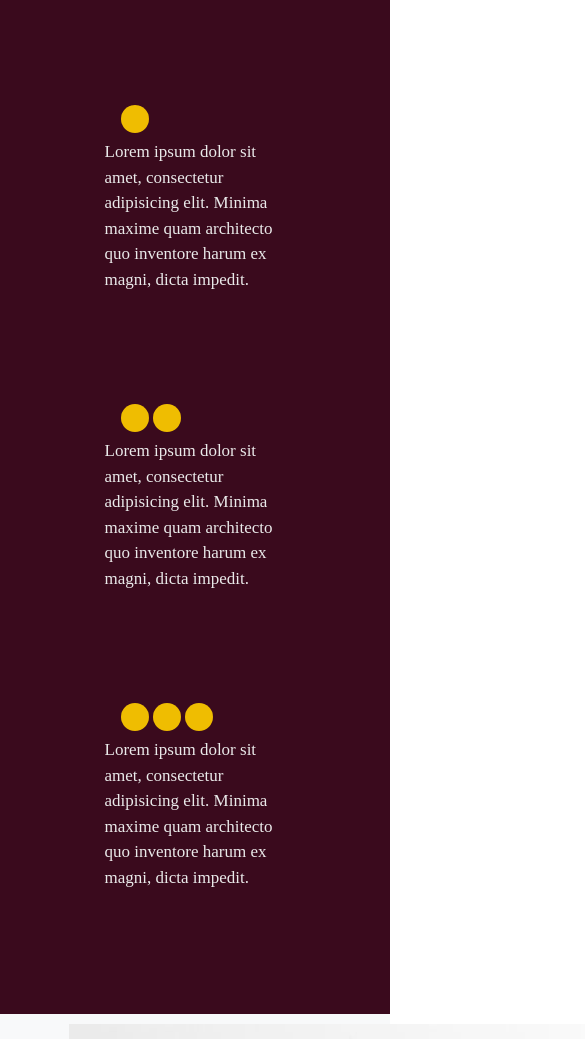
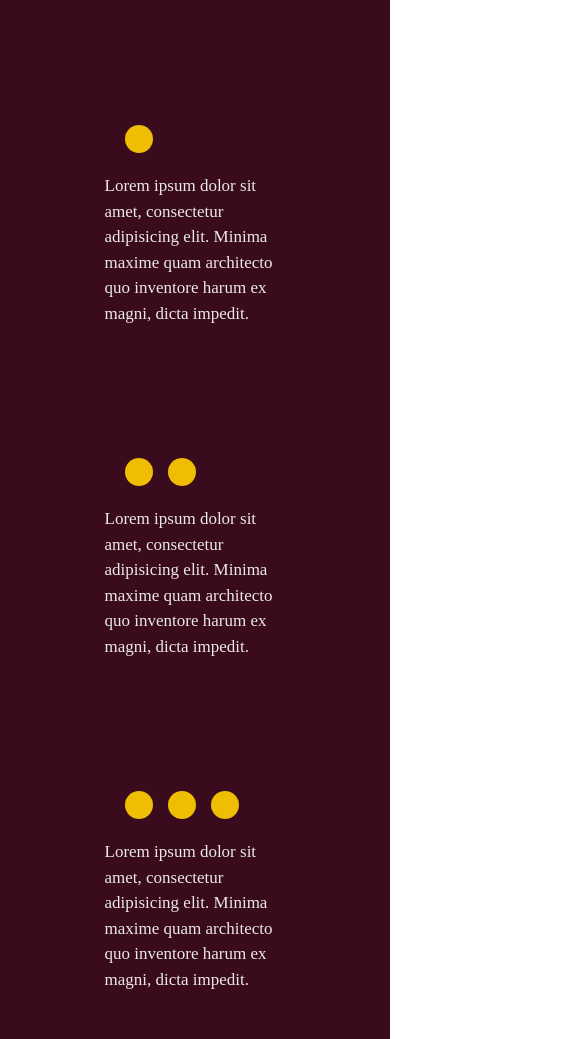
Before and after one commit to LindaOuer/WorkshopMaquetteN1-Complete-, a plain HTML site: page index.html in a window 390 px wide. Shown: the part 403-1442 px from the top of the page, 585 px wide, since content can reach past the window. Drawn offline with nearby package versions, Linux system fonts and the light colour scheme.

```diff
--- a/css/style.css
+++ b/css/style.css
@@ -108,12 +108,23 @@ header.masthead {
   font-family: "Lacuna";
 }
 
+.dot-container {
+  display: flex;
+  flex-wrap: wrap;
+  flex-direction: row;
+  column-gap: 15px;
+  padding: 20px;
+}
+
 .dot {
   width: 28px;
   height: 28px;
   background-color: #efbd01;
   border-radius: 50%;
-  display: inline-block;
+}
+
+.team-member img {
+  width: 100%;
 }
 
 .text-container-2 {
--- a/index.html
+++ b/index.html
@@ -63,10 +63,10 @@
 
     <header class="masthead"></header>
     <section class="page-section">
-      <div class="container1 ">
+      <div class="container1">
         <div class="container-content row text-left">
           <div class="col-sm p-5">
-            <span class="p-3">
+            <span class="dot-container">
               <span class="dot"></span>
             </span>
             <p class="text-container">
@@ -76,7 +76,7 @@
             </p>
           </div>
           <div class="col-sm p-5">
-            <span class="p-3">
+            <span class="dot-container">
               <span class="dot"></span>
               <span class="dot"></span>
             </span>
@@ -87,7 +87,7 @@
             </p>
           </div>
           <div class="col-sm p-5">
-            <span class="p-3">
+            <span class="dot-container">
               <span class="dot"></span>
               <span class="dot"></span>
               <span class="dot"></span>
@@ -106,7 +106,7 @@
         <div class="row text-left">
           <div class="col-md-6">
             <div class="team-member">
-              <img class="mx-auto" src="assets/fleur.png" alt="..." />
+              <img class="mx-auto" src="assets/fleur.png" alt="Flower" />
             </div>
           </div>
           <div class="col-md-6">
```
